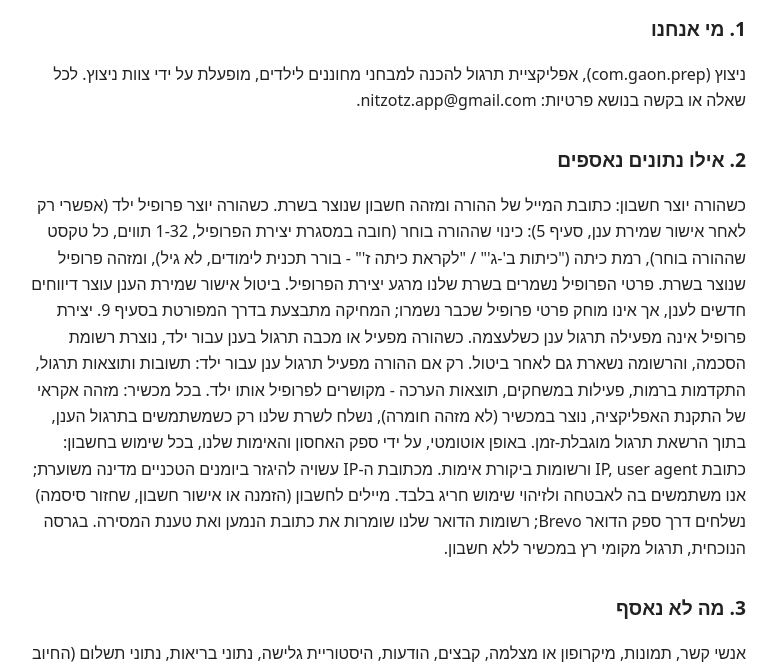
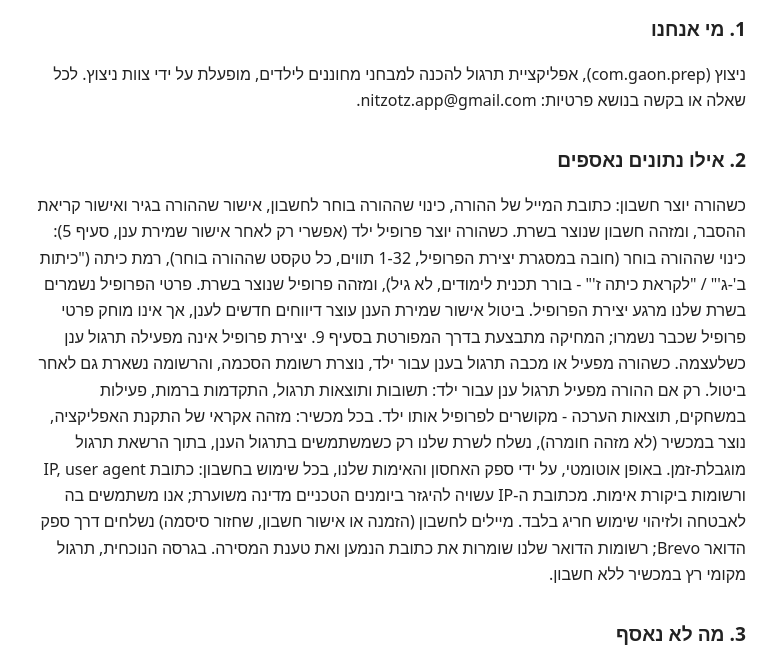
Before and after one commit to nitzotz-app/nitzotz-app.github.io, a plain HTML site: page index.html in a window 1280 px wide. Shown: the part 101-764 px from the top of the page, without its empty margins (254-1031 px from the left). Drawn offline with Linux system fonts and the light colour scheme.

Commit message:
Update privacy policy page (v4 wording, approved 21:24 IST)

```diff
--- a/index.html
+++ b/index.html
@@ -15,7 +15,7 @@ li{margin:.3em 0} p{margin:.6em 0}
 <h2>1. מי אנחנו</h2>
 <p>ניצוץ (com.gaon.prep), אפליקציית תרגול להכנה למבחני מחוננים לילדים, מופעלת על ידי צוות ניצוץ. לכל שאלה או בקשה בנושא פרטיות: nitzotz.app@gmail.com.</p>
 <h2>2. אילו נתונים נאספים</h2>
-<p>כשהורה יוצר חשבון: כתובת המייל של ההורה ומזהה חשבון שנוצר בשרת. כשהורה יוצר פרופיל ילד (אפשרי רק לאחר אישור שמירת ענן, סעיף 5): כינוי שההורה בוחר (חובה במסגרת יצירת הפרופיל, 1-32 תווים, כל טקסט שההורה בוחר), רמת כיתה (&quot;כיתות ב&#x27;-ג&#x27;&quot; / &quot;לקראת כיתה ז&#x27;&quot; - בורר תכנית לימודים, לא גיל), ומזהה פרופיל שנוצר בשרת. פרטי הפרופיל נשמרים בשרת שלנו מרגע יצירת הפרופיל. ביטול אישור שמירת הענן עוצר דיווחים חדשים לענן, אך אינו מוחק פרטי פרופיל שכבר נשמרו; המחיקה מתבצעת בדרך המפורטת בסעיף 9. יצירת פרופיל אינה מפעילה תרגול ענן כשלעצמה. כשהורה מפעיל או מכבה תרגול בענן עבור ילד, נוצרת רשומת הסכמה, והרשומה נשארת גם לאחר ביטול. רק אם ההורה מפעיל תרגול ענן עבור ילד: תשובות ותוצאות תרגול, התקדמות ברמות, פעילות במשחקים, תוצאות הערכה - מקושרים לפרופיל אותו ילד. בכל מכשיר: מזהה אקראי של התקנת האפליקציה, נוצר במכשיר (לא מזהה חומרה), נשלח לשרת שלנו רק כשמשתמשים בתרגול הענן, בתוך הרשאת תרגול מוגבלת-זמן. באופן אוטומטי, על ידי ספק האחסון והאימות שלנו, בכל שימוש בחשבון: כתובת IP, user agent ורשומות ביקורת אימות. מכתובת ה-IP עשויה להיגזר ביומנים הטכניים מדינה משוערת; אנו משתמשים בה לאבטחה ולזיהוי שימוש חריג בלבד. מיילים לחשבון (הזמנה או אישור חשבון, שחזור סיסמה) נשלחים דרך ספק הדואר Brevo; רשומות הדואר שלנו שומרות את כתובת הנמען ואת טענת המסירה. בגרסה הנוכחית, תרגול מקומי רץ במכשיר ללא חשבון.</p>
+<p>כשהורה יוצר חשבון: כתובת המייל של ההורה, כינוי שההורה בוחר לחשבון, אישור שההורה בגיר ואישור קריאת ההסבר, ומזהה חשבון שנוצר בשרת. כשהורה יוצר פרופיל ילד (אפשרי רק לאחר אישור שמירת ענן, סעיף 5): כינוי שההורה בוחר (חובה במסגרת יצירת הפרופיל, 1-32 תווים, כל טקסט שההורה בוחר), רמת כיתה (&quot;כיתות ב&#x27;-ג&#x27;&quot; / &quot;לקראת כיתה ז&#x27;&quot; - בורר תכנית לימודים, לא גיל), ומזהה פרופיל שנוצר בשרת. פרטי הפרופיל נשמרים בשרת שלנו מרגע יצירת הפרופיל. ביטול אישור שמירת הענן עוצר דיווחים חדשים לענן, אך אינו מוחק פרטי פרופיל שכבר נשמרו; המחיקה מתבצעת בדרך המפורטת בסעיף 9. יצירת פרופיל אינה מפעילה תרגול ענן כשלעצמה. כשהורה מפעיל או מכבה תרגול בענן עבור ילד, נוצרת רשומת הסכמה, והרשומה נשארת גם לאחר ביטול. רק אם ההורה מפעיל תרגול ענן עבור ילד: תשובות ותוצאות תרגול, התקדמות ברמות, פעילות במשחקים, תוצאות הערכה - מקושרים לפרופיל אותו ילד. בכל מכשיר: מזהה אקראי של התקנת האפליקציה, נוצר במכשיר (לא מזהה חומרה), נשלח לשרת שלנו רק כשמשתמשים בתרגול הענן, בתוך הרשאת תרגול מוגבלת-זמן. באופן אוטומטי, על ידי ספק האחסון והאימות שלנו, בכל שימוש בחשבון: כתובת IP, user agent ורשומות ביקורת אימות. מכתובת ה-IP עשויה להיגזר ביומנים הטכניים מדינה משוערת; אנו משתמשים בה לאבטחה ולזיהוי שימוש חריג בלבד. מיילים לחשבון (הזמנה או אישור חשבון, שחזור סיסמה) נשלחים דרך ספק הדואר Brevo; רשומות הדואר שלנו שומרות את כתובת הנמען ואת טענת המסירה. בגרסה הנוכחית, תרגול מקומי רץ במכשיר ללא חשבון.</p>
 <h2>3. מה לא נאסף</h2>
 <p>אנשי קשר, תמונות, מיקרופון או מצלמה, קבצים, הודעות, היסטוריית גלישה, נתוני בריאות, נתוני תשלום (החיוב כבוי), מזהי פרסום. האפליקציה אינה אוספת מיקום מהמכשיר (GPS או מיקום רשת). האפליקציה אינה כוללת SDK של אנליטיקס או דיווח קריסות. ספק האחסון והאימות שומר יומנים טכניים ורשומות ביקורת (סעיף 2) לתקופה המצוינת בסעיף 8.</p>
 <h2>4. איך משתמשים בנתונים</h2>
```
